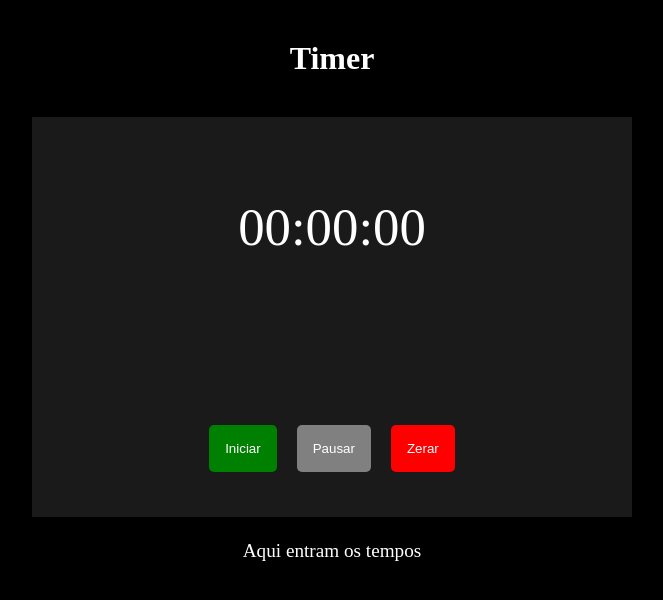
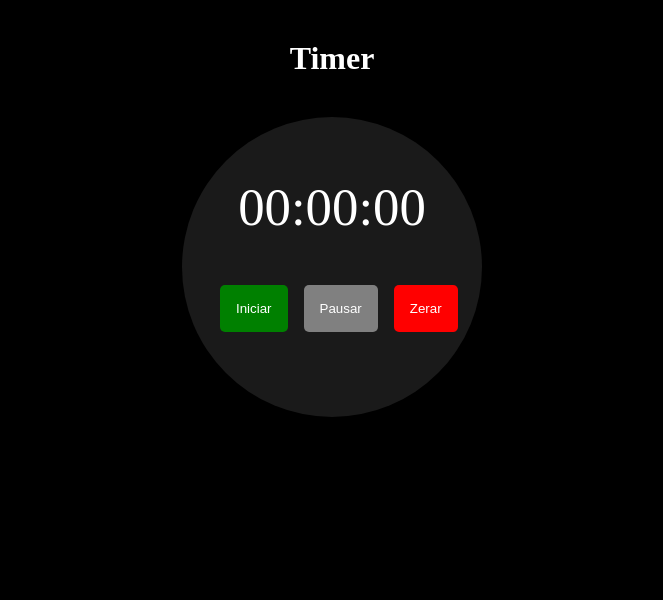
Before and after one commit to devanaclaramota/Cronometro-timer, a plain HTML site: page index.html in a window 1280 px wide. Shown: the whole page, without its empty margins (308-971 px from the left). Drawn offline with Linux system fonts and the light colour scheme.

Commit message:
projeto-finalizado

```diff
--- a/index.html
+++ b/index.html
@@ -20,11 +20,7 @@
                 <button onclick="pause()" class="pause">Pausar</button>
                 <button onclick="reset()" class="reset">Zerar</button>
             </div>
-            <div class="stops">
-                <ul>
-                    <li>Aqui entram os tempos</li>
-                </ul>
-            </div>
+
         </div>
         <script src="main.js"></script>
 </body>
--- a/main.js
+++ b/main.js
@@ -3,7 +3,7 @@ let seconds = 00
 let minutes = 00
 let hour = 00
 let interval
-
+let click = false
 
 function counter(){
     seconds++
@@ -27,16 +27,18 @@ function menor10(num){
     }
 }
 function start(){
-    counter()
-  interval = setInterval(counter,1000)
-
-
+    if(!click){
+        counter()
+        interval = setInterval(counter,1000)
+        click = true
+    } else{
+        alert('Cronometro em andamento')
+    }
 }
 
 function pause(){
     clearInterval(interval)
-   let li = document.querySelector("li")
-   li.innerHTML = (`${display} aqui`)
+    click = false
 
 }
 function reset(){
@@ -45,4 +47,5 @@ function reset(){
     minutes = 00
     hour = 00
     display.innerText = '00:00:00'
+    click = false
 }
--- a/style.css
+++ b/style.css
@@ -17,28 +17,29 @@ h1{
     background-color: rgb(26, 26, 26);
     margin: auto;
     padding: 40px;
-    width: 600px;
-    height: 400px;
+    width: 300px;
+    height: 300px;
+    border-radius: 50%;
     color: white;
 }
 .timer p{
     font-size: 3.3em;
     text-align: center;
-    padding: 40px;
 
 }
 .display{
-    width: 500px;
-    height: 200px;
 
-    margin: auto;
+    margin-top: 20px;
 
 
 
 }
 .btn{
-    padding: 60px;
-    text-align: center;
+    display: flex;
+        align-items: center;
+        margin-top: 40px;
+        margin-left: -10px;
+
 
 }
 .play{
@@ -72,12 +73,3 @@ h1{
     cursor: pointer;
 
 }
-ul{
-    text-align: center;
-
-}
-li{
-
-    font-size: 1.2em;
-    list-style: none;
-}
```
